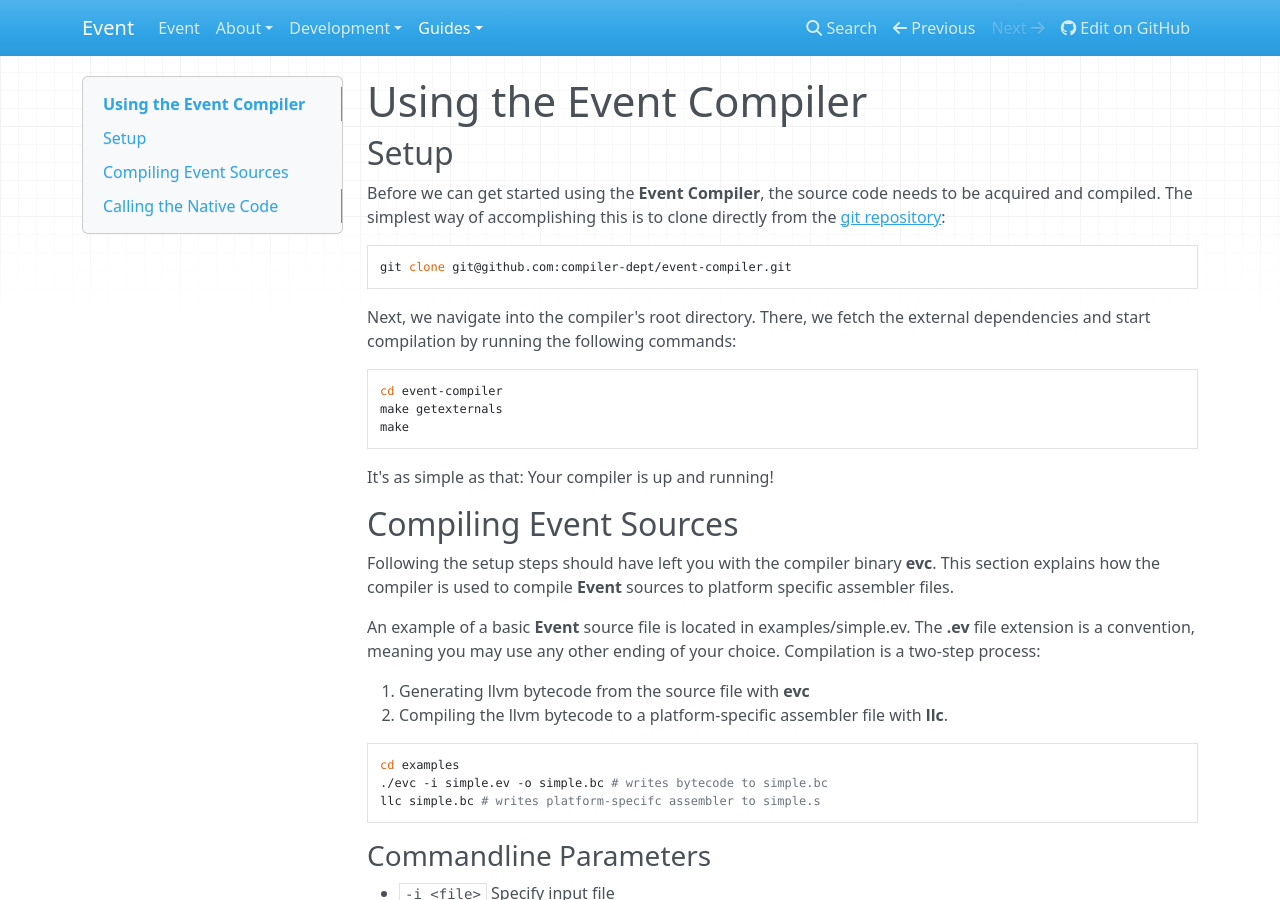
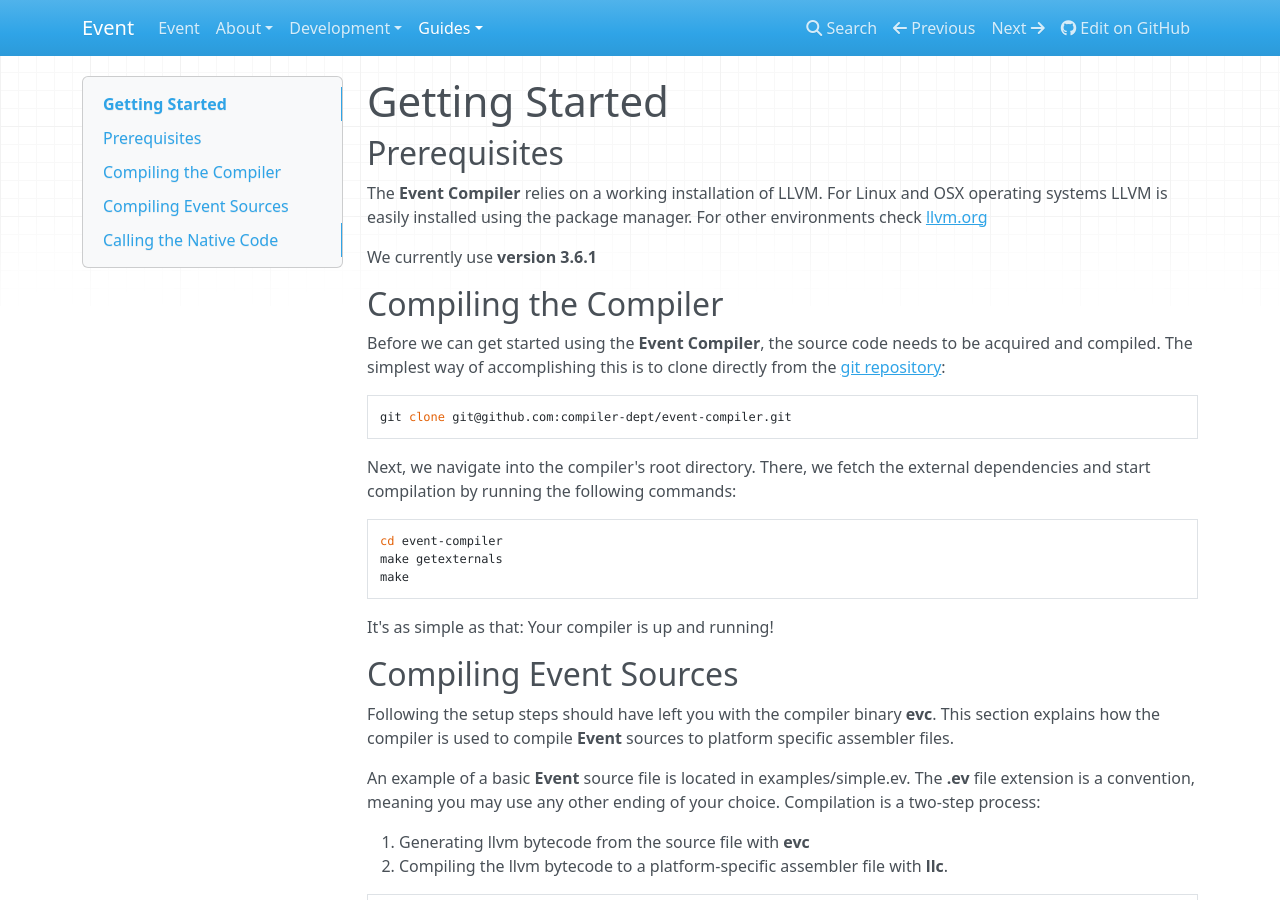
Before and after one commit to compiler-dept/event-compiler, an MkDocs documentation site: the page built from docs/guides/getting_started.md, in a window 1280 px wide and 900 px high. Built offline with MkDocs 1.6.1, drawn with Linux system fonts in a browser that asks for light colours; nearby versions of some CDN libraries.

Commit message:
Renamed usage to getting_started.

```diff
--- a/docs/guides/usage.md
+++ b/docs/guides/getting_started.md
@@ -1,6 +1,12 @@
-# Using the Event Compiler
+# Getting Started
 
-## Setup
+## Prerequisites
+The **Event Compiler** relies on a working installation of LLVM.  For Linux and OSX operating systems LLVM is easily installed using the package manager. For other
+environments check [llvm.org](http://llvm.org/)
+
+We currently use **version 3.6.1**
+
+## Compiling the Compiler
 Before we can get started using the **Event Compiler**, the source code needs to
 be acquired and compiled. The simplest way of accomplishing this is to clone
 directly from the [git repository](https://github.com/compiler-dept/event-compiler):
```
